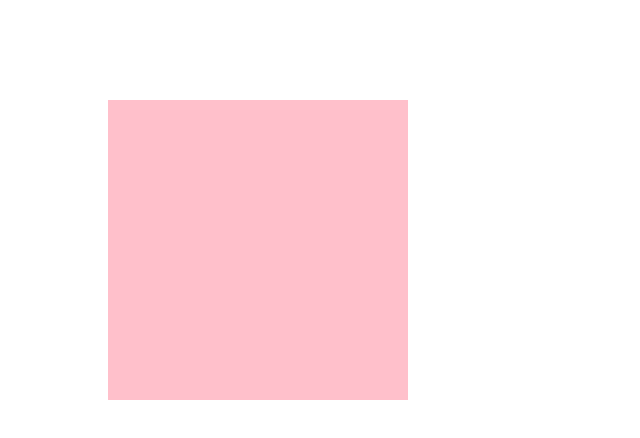
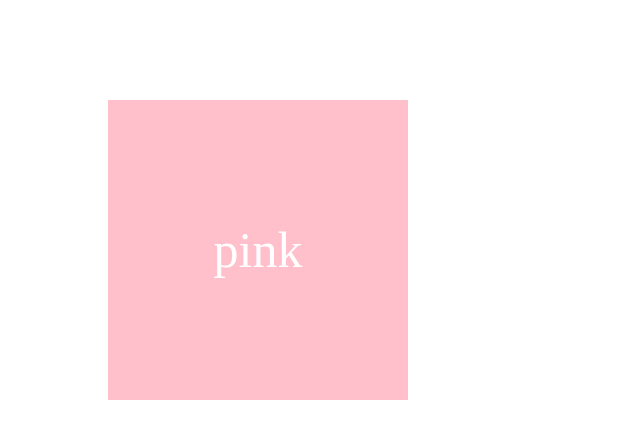
Before and after one commit to blueisis/test, a plain HTML site: page index.html in a window 1280 px wide. Shown: the whole page, without its empty margins (0-640 px from the left). Drawn offline with Linux system fonts and the light colour scheme.

Commit message:
핑크색 박스 컨텐츠 설정

```diff
--- a/index.html
+++ b/index.html
@@ -8,6 +8,6 @@
     <link rel="stylesheet" href="style.css">
 </head>
 <body>
-    <div class="box"></div>
+    <div class="box">pink</div>
 </body>
 </html>
--- a/style.css
+++ b/style.css
@@ -3,4 +3,9 @@
     height: 300px;
     background: pink;
     margin: 100px;
+    display: flex;
+    justify-content: center;
+    align-items: center;
+    font-size: 50px;
+    color: #fff;
 }
```
